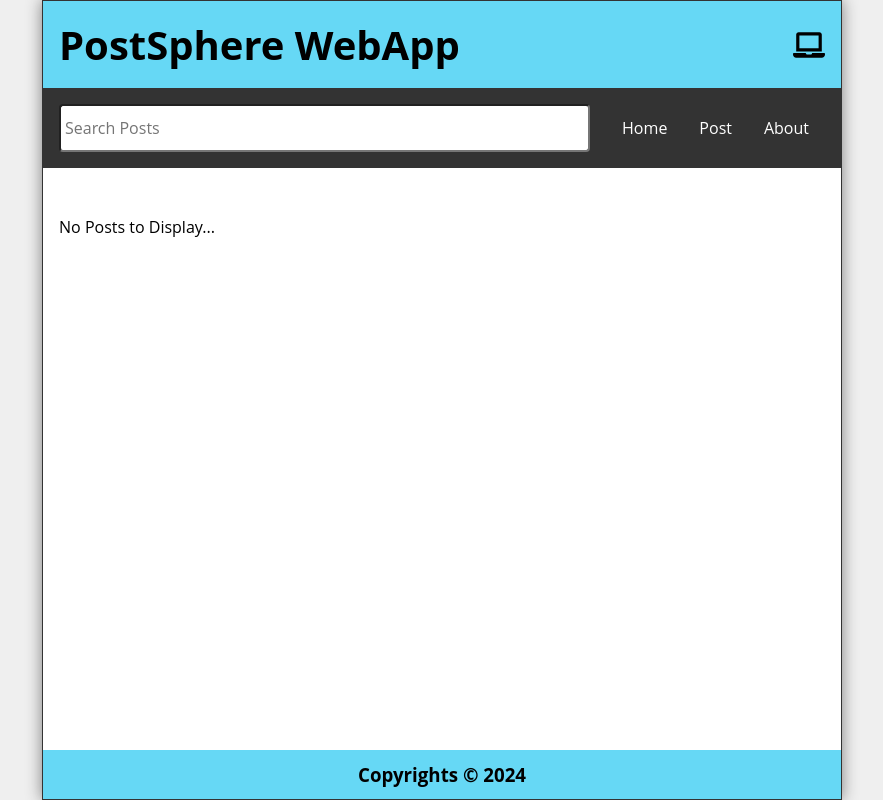
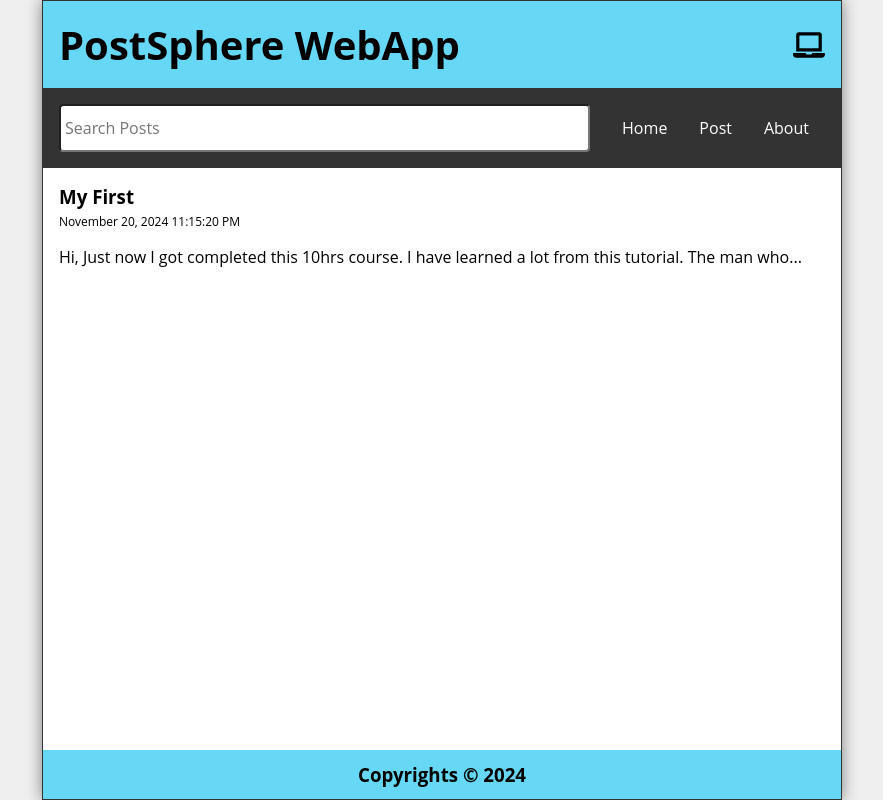
Before and after one commit to Kajen01/PostSphere-WebApp, a React (Create React App) app: page / in a window 1280 px wide. Shown: the whole page, without its empty margins (198-1081 px from the left). Built offline with nearby package versions, Linux system fonts and the light colour scheme; no server answers.

Commit message:
update-api

```diff
--- a/src/App.js
+++ b/src/App.js
@@ -18,7 +18,15 @@ function App() {
   const [posts, setPosts] = useState(() => {
     // Retrieve posts from localStorage
     const savedPosts = localStorage.getItem('posts')
-    return savedPosts ? JSON.parse(savedPosts) : []
+    return savedPosts ? JSON.parse(savedPosts)
+     : [
+      {
+        id: "1",
+        title: "My First",
+        datetime: "November 20, 2024 11:15:20 PM",
+        body: "Hi, Just now I got completed this 10hrs course. I have learned a lot from this tutorial. The man who has an innocent face with a pure heart."
+      }
+     ]
   });
   const [search, setSearch] = useState('')
   const [searchResults, setSearchResults] = useState([])
--- a/src/api/apiPosts.js
+++ b/src/api/apiPosts.js
@@ -1,5 +1,5 @@
 import axios from 'axios'
 
 export default axios.create({
-    baseURL: "http://localhost:3500"
+    baseURL: "https://postsphere-webapp.netlify.app"
 })
```
